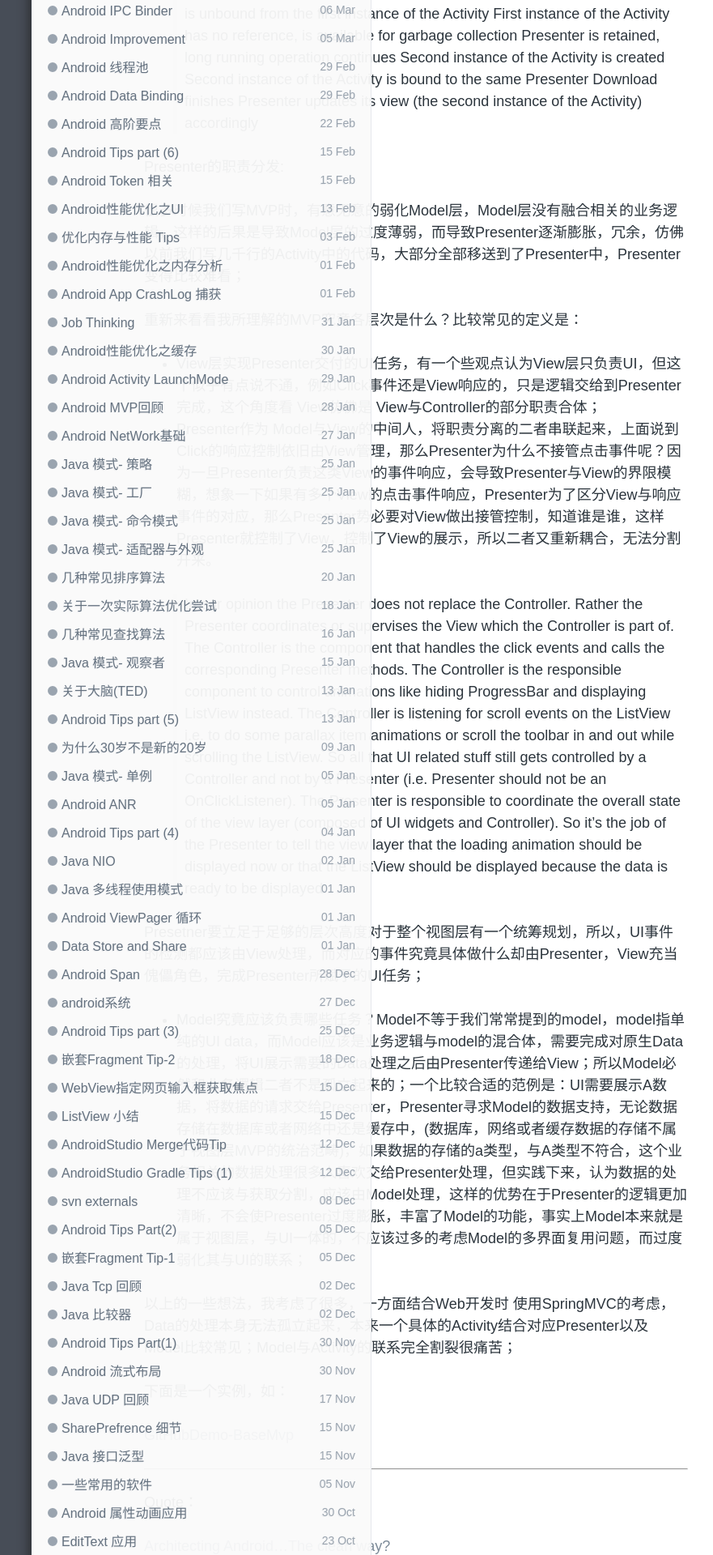
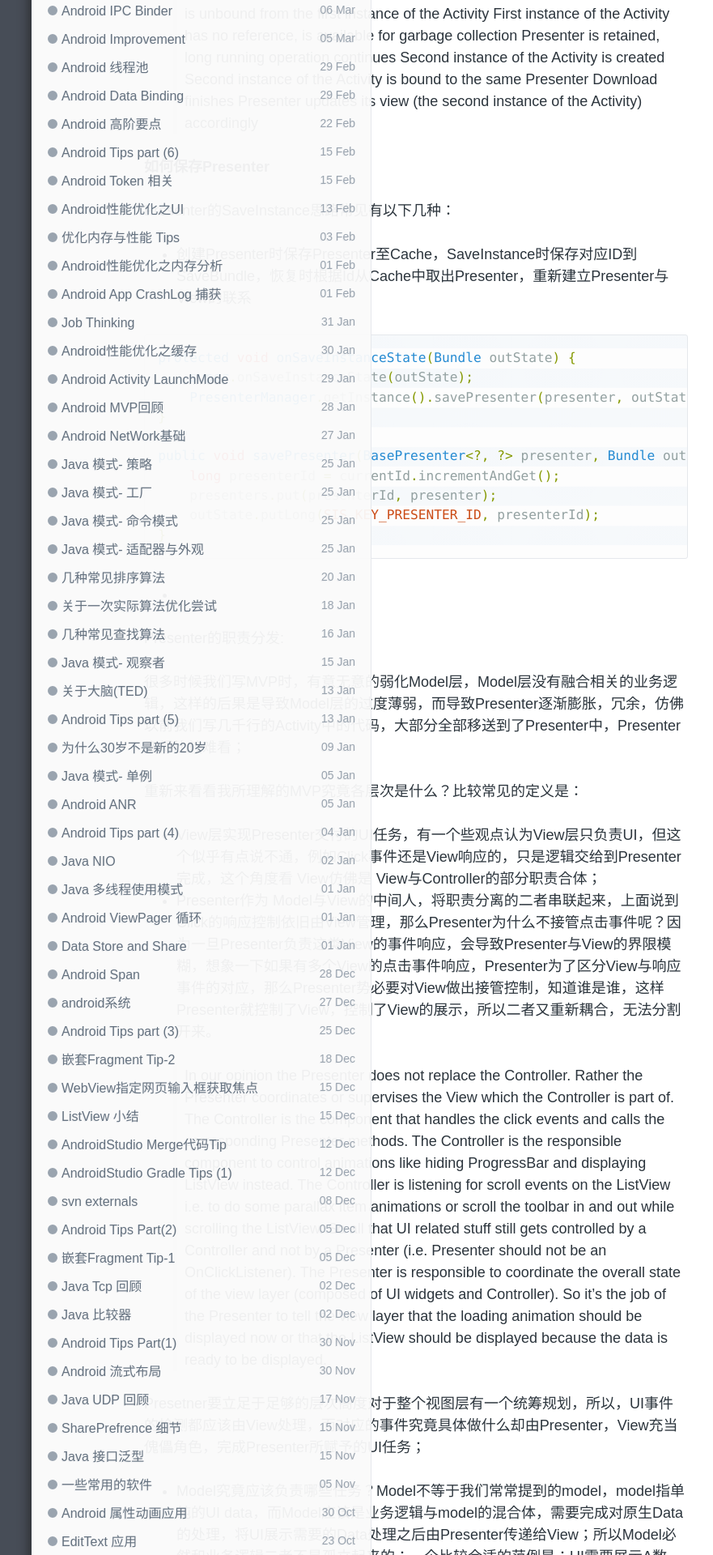
Before and after one commit to enlipan/enlipan.github.io, a Jekyll site: the page built from _posts/2016-08-05-more-about-mvp.md, in a window 1280 px wide. Shown: the part 1443-3363 px from the top of the page at 81% size, without its empty margins (126-1007 px from the left). Built offline with Jekyll 4.4.1, drawn with Linux system fonts in a browser that asks for light colours; nearby versions of some CDN libraries; comment, search, counter and statistics services are not loaded.

Commit message:
modify page mvp

```diff
--- a/_posts/2016-08-05-more-about-mvp.md
+++ b/_posts/2016-08-05-more-about-mvp.md
@@ -49,7 +49,28 @@
 Presenter updates its view (the second instance of the Activity) accordingly
 
 
+**如何保存Presenter**
 
+Presenter的SaveInstance思路常见有以下几种：
+
+*  创建Presenter时保存Presenter至Cache，SaveInstance时保存对应ID到SaveBundle，恢复时根据Id从Cache中取出Presenter，重新建立Presenter与View的联系
+
+{% highlight java %}
+
+protected void onSaveInstanceState(Bundle outState) {
+    super.onSaveInstanceState(outState);
+    PresenterManager.getInstance().savePresenter(presenter, outState);
+}
+
+public void savePresenter(BasePresenter<?, ?> presenter, Bundle outState) {
+    long presenterId = currentId.incrementAndGet();
+    presenters.put(presenterId, presenter);
+    outState.putLong(SIS_KEY_PRESENTER_ID, presenterId);
+}
+
+{% endhighlight %}
+
+*
 
 
 #### Presenter的职责分发:
```
